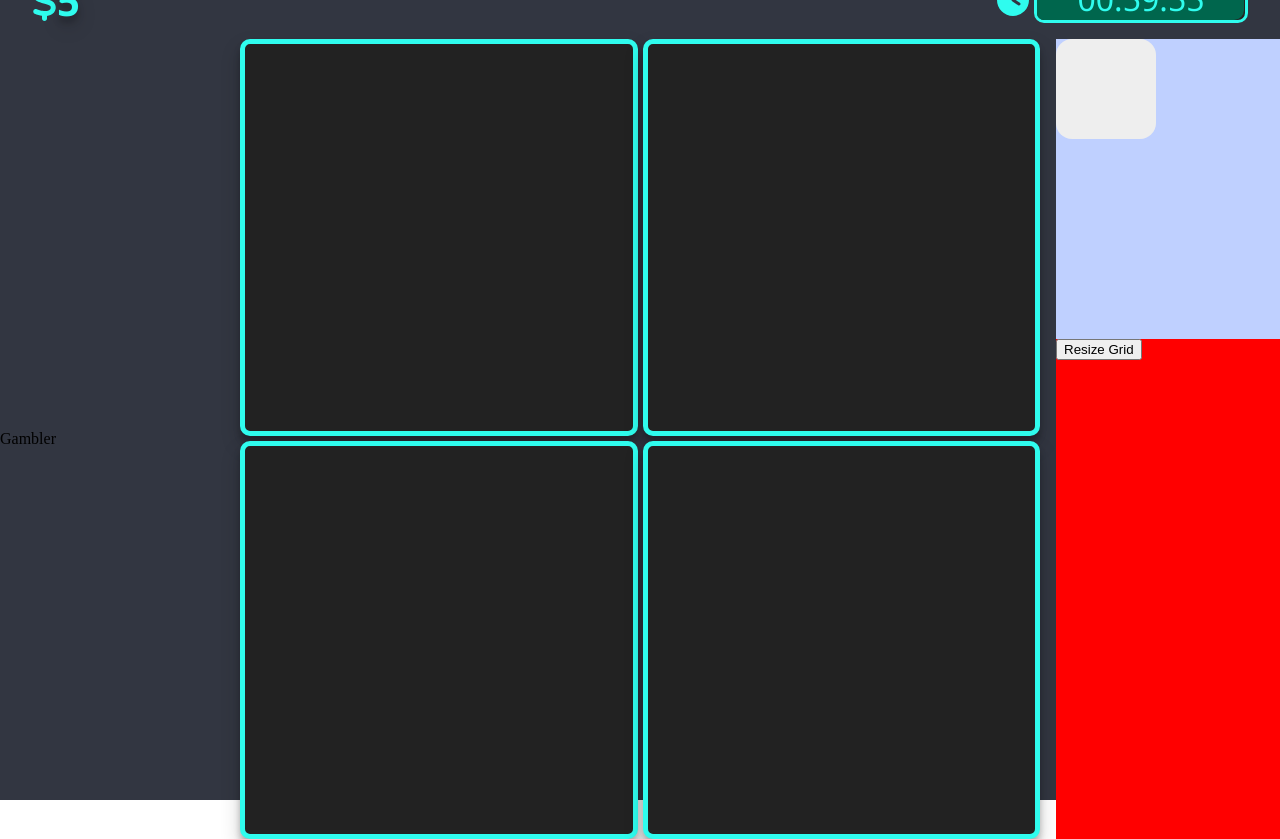
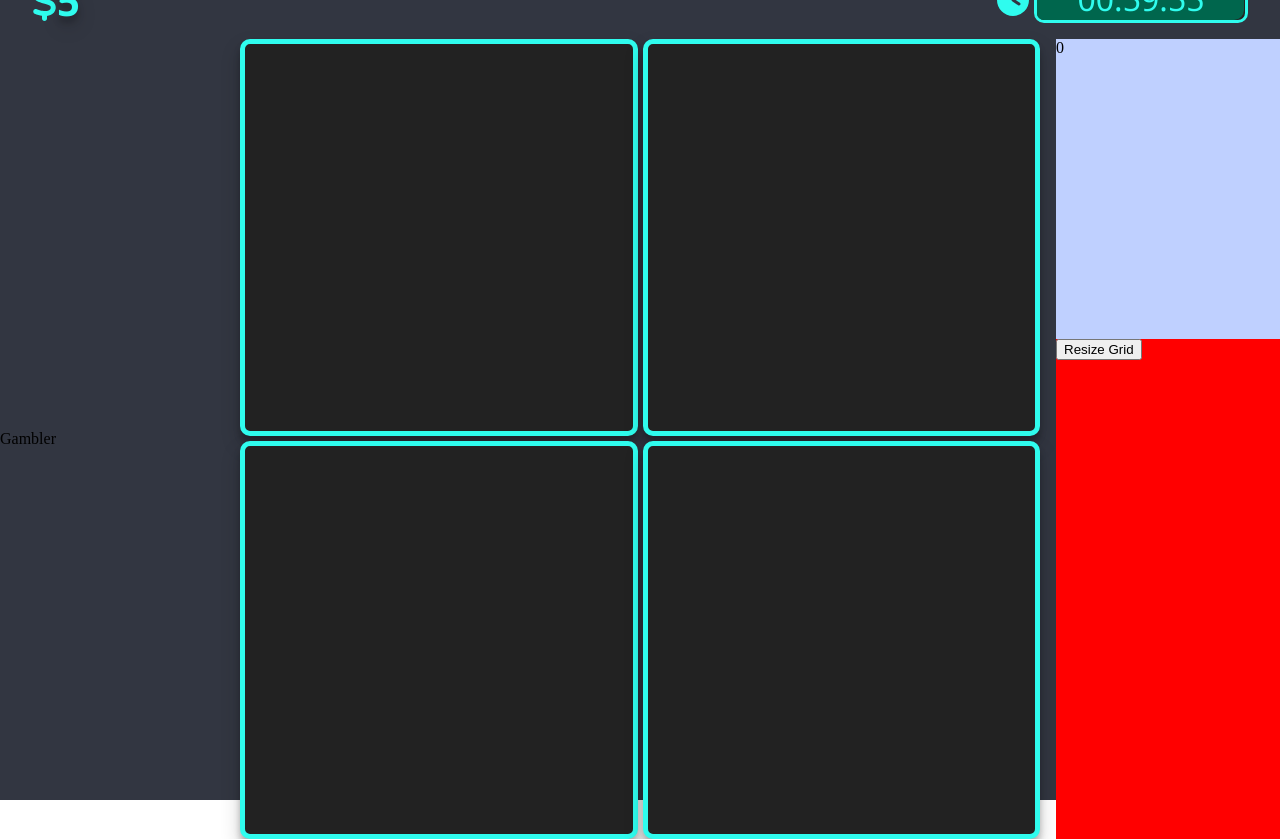
Before and after one commit to Myc22Ka/TheGame, a React (Create React App) app: page / in a window 1280 px wide. Built offline with nearby package versions, Linux system fonts and the light colour scheme.

Commit message:
dragging pieces

```diff
--- a/src/components/Cell.tsx
+++ b/src/components/Cell.tsx
@@ -17,7 +17,7 @@ const Cell: React.FC<CellProps> = ({ cell, index }) => {
 
   return (
     <div className="cell" ref={cellRef}>
-      <div>{cell.name}</div>
+      <div>{cell.insideCell.name}</div>
     </div>
   );
 };
--- a/src/components/Piece.tsx
+++ /dev/null
@@ -1,24 +0,0 @@
-import React, { useCallback } from "react";
-import { motion } from "framer-motion";
-import usePiece from "../hooks/usePiece";
-
-const Piece: React.FC = () => {
-  const { pieceRef, tile, handleDragStart, handleDragEnd } = usePiece();
-
-  const calculateAnimation = useCallback(() => {
-    return tile.vector;
-  }, [tile]);
-
-  return (
-    <motion.div
-      className="box1"
-      drag={tile.dragTime.end ? tile.isdragged : true}
-      onDragStart={handleDragStart}
-      onDragEnd={handleDragEnd}
-      animate={tile.dragTime.end ? calculateAnimation() : {}}
-      ref={pieceRef}
-    />
-  );
-};
-
-export default Piece;
--- /dev/null
+++ b/src/components/Piece/Piece.tsx
@@ -0,0 +1,39 @@
+import React, { useCallback } from "react";
+import { motion } from "framer-motion";
+import usePiece from "../../hooks/usePiece";
+import { PieceType } from "../../contexts/GameContext";
+
+type PiecePropsType = {
+  piece: PieceType;
+};
+
+const Piece: React.FC<PiecePropsType> = ({ piece }) => {
+  const { pieceRef, tile, handleDragStart, handleDragEnd, hidePiece } =
+    usePiece(piece);
+
+  const calculateAnimation = useCallback(() => {
+    return tile.vector;
+  }, [tile]);
+
+  if (!tile.show) return <></>;
+
+  return (
+    <motion.div
+      className="box1"
+      drag={tile.dragEnd ? tile.isdragged : true}
+      onDragStart={handleDragStart}
+      onDragEnd={handleDragEnd}
+      animate={tile.dragEnd ? calculateAnimation() : {}}
+      transition={{
+        damping: 20,
+        stiffness: 200,
+        restDelta: 0.01,
+        type: "spring",
+      }}
+      onAnimationComplete={hidePiece}
+      ref={pieceRef}
+    />
+  );
+};
+
+export default Piece;
--- /dev/null
+++ b/src/components/Piece/RandomPieceGen.tsx
@@ -0,0 +1,42 @@
+import React, { useEffect, useState } from "react";
+import Piece from "./Piece";
+import options from "../../config.json";
+import { PieceType } from "../../contexts/GameContext";
+
+const pieces: PieceType[] = [
+  { name: "1", sell: 100 },
+  { name: "2", sell: 200 },
+];
+
+const generateRandomPiece = () => {
+  return pieces[Math.floor(Math.random() * pieces.length)];
+};
+
+const RandomPieceGen: React.FC = () => {
+  const [time, setTime] = useState(options.tiles.pieceCycleTime);
+
+  useEffect(() => {
+    let interval: ReturnType<typeof setInterval>;
+
+    interval = setInterval(() => {
+      setTime((prev) =>
+        prev - options.time.defaultTimeTick * 1000 < 0
+          ? options.tiles.pieceCycleTime
+          : prev - options.time.defaultTimeTick * 1000
+      );
+    }, options.time.defaultTimeTick * 1000);
+
+    return () => {
+      clearInterval(interval);
+    };
+  }, []);
+
+  return (
+    <div className="random-component-gen">
+      <div>{time}</div>
+      {time > 0 && <Piece piece={generateRandomPiece()} />}
+    </div>
+  );
+};
+
+export default RandomPieceGen;
--- a/src/config.json
+++ b/src/config.json
@@ -18,7 +18,6 @@
     "maxTime": 3600
   },
   "tiles": {
-    "animationTime": 1000,
-    "pieceCycleTime": 3000
+    "pieceCycleTime": 2000
   }
 }
--- a/src/contexts/GameContext.tsx
+++ b/src/contexts/GameContext.tsx
@@ -7,14 +7,26 @@ import React, {
 } from "react";
 import options from "../config.json";
 
+export type PieceType = {
+  name: string;
+  sell: number;
+};
+
+export const emptyPiece: PieceType = {
+  name: "",
+  sell: 0,
+};
+
 export type GridEntry = {
-  name: string;
+  insideCell: PieceType;
   ref: React.RefObject<HTMLDivElement> | null;
+  isEmpty: boolean;
 };
 
 export const emptyCell: GridEntry = {
-  name: "",
+  insideCell: emptyPiece,
   ref: null,
+  isEmpty: true,
 };
 
 export type GameType = {
@@ -35,6 +47,22 @@ const useGameContext = (defaultGame: GameType) => {
   const gameLoseEvent = useCallback(
     () => setGame((prev) => ({ ...prev, gameOver: true })),
     []
+  );
+
+  const addPieceToCell = useCallback(
+    (cell: GridEntry, piece: PieceType) => {
+      const foundIndex = game.grid.findIndex((entry) => entry.ref === cell.ref);
+
+      const newGrid = [...game.grid];
+      newGrid[foundIndex] = {
+        ...newGrid[foundIndex],
+        insideCell: piece,
+        isEmpty: false,
+      };
+
+      setGame((prev) => ({ ...prev, grid: newGrid }));
+    },
+    [game]
   );
 
   const addRefToCell = useCallback(
@@ -67,7 +95,7 @@ const useGameContext = (defaultGame: GameType) => {
     }));
   }, [game]);
 
-  return { game, gameLoseEvent, resizeGrid, addRefToCell };
+  return { game, gameLoseEvent, resizeGrid, addRefToCell, addPieceToCell };
 };
 
 const initContextState: ReturnType<typeof useGameContext> = {
@@ -75,6 +103,7 @@ const initContextState: ReturnType<typeof useGameContext> = {
   gameLoseEvent: () => {},
   resizeGrid: () => {},
   addRefToCell: () => {},
+  addPieceToCell: () => {},
 };
 
 export const GameContext = createContext(initContextState);
@@ -95,8 +124,8 @@ export const GameProvider = ({
 };
 
 export const useGame = () => {
-  const { game, gameLoseEvent, resizeGrid, addRefToCell } =
+  const { game, gameLoseEvent, resizeGrid, addRefToCell, addPieceToCell } =
     useContext(GameContext);
 
-  return { game, gameLoseEvent, resizeGrid, addRefToCell };
+  return { game, gameLoseEvent, resizeGrid, addRefToCell, addPieceToCell };
 };
--- a/src/contexts/ScoreContext.tsx
+++ b/src/contexts/ScoreContext.tsx
@@ -27,6 +27,10 @@ const useScoreContext = (defaultScore: ScoreType) => {
     []
   );
 
+  const addSomeGold = useCallback((amount: number) => {
+    setScore((prev) => ({ ...prev, gold: prev.gold + amount }));
+  }, []);
+
   const removeSomeGold = useCallback((amount: number) => {
     setScore((prev) => ({ ...prev, gold: prev.gold - amount }));
   }, []);
@@ -35,7 +39,7 @@ const useScoreContext = (defaultScore: ScoreType) => {
     setScore((prev) => ({ ...prev, multiplier: newMultiplier }));
   }, []);
 
-  return { score, addGold, setMultiplier, removeSomeGold };
+  return { score, addGold, setMultiplier, removeSomeGold, addSomeGold };
 };
 
 const initContextState: ReturnType<typeof useScoreContext> = {
@@ -43,6 +47,7 @@ const initContextState: ReturnType<typeof useScoreContext> = {
   addGold: () => {},
   setMultiplier: () => {},
   removeSomeGold: () => {},
+  addSomeGold: () => {},
 };
 
 export const ScoreContext = createContext(initContextState);
@@ -63,8 +68,8 @@ export const ScoreProvider = ({
 };
 
 export const useScore = () => {
-  const { score, setMultiplier, addGold, removeSomeGold } =
+  const { score, setMultiplier, addGold, removeSomeGold, addSomeGold } =
     useContext(ScoreContext);
 
-  return { score, setMultiplier, addGold, removeSomeGold };
+  return { score, setMultiplier, addGold, removeSomeGold, addSomeGold };
 };
--- a/src/hooks/usePiece.tsx
+++ b/src/hooks/usePiece.tsx
@@ -1,29 +1,22 @@
-import { useState, useRef, useCallback } from "react";
-import { emptyCell, useGame } from "../contexts/GameContext";
-
-type PieceType = {
-  name: string;
-};
+import { useState, useRef, useCallback, useEffect } from "react";
+import {
+  GridEntry,
+  PieceType,
+  emptyCell,
+  useGame,
+} from "../contexts/GameContext";
+import { useScore } from "../contexts/ScoreContext";
 
 type Cords = {
   x: number;
   y: number;
 };
 
-const defaultPiece: PieceType = {
-  name: "component1",
-};
-
-const ARRAY_OF_COMPONENTS: PieceType[] = [
-  { name: "component1" },
-  { name: "component2" },
-];
-
 const defaultState = {
-  piece: defaultPiece,
   isdragged: false,
+  show: true,
   nearestCell: emptyCell,
-  dragTime: { start: Date.now(), end: 0 },
+  dragEnd: false,
   startingPosition: { x: 0, y: 0 },
   vector: { x: 0, y: 0 },
 };
@@ -41,16 +34,16 @@ const getFixedRectPosition = (ref: React.RefObject<HTMLDivElement>): Cords => {
   return position;
 };
 
-export const usePiece = () => {
+export const usePiece = (piece: PieceType) => {
   const pieceRef = useRef<HTMLDivElement>(null);
   const [tile, setTile] = useState(defaultState);
-  const { game } = useGame();
+  const { game, addPieceToCell } = useGame();
+  const { addSomeGold } = useScore();
 
   const handleDragStart = useCallback(() => {
     setTile((prev) => ({
       ...prev,
       isdragged: true,
-      dragTime: { ...prev.dragTime, end: 0 },
       startingPosition: getFixedRectPosition(pieceRef),
     }));
   }, [tile]);
@@ -76,20 +69,36 @@ export const usePiece = () => {
             },
           };
         })
+        .filter((entry) => entry.cell.isEmpty)
         .sort((a, b) => a.distance - b.distance)[0];
+
+      if (!nearestCell) {
+        addSomeGold(piece.sell);
+        setTile((prev) => ({ ...prev, show: false }));
+        return;
+      }
 
       setTile((prev) => ({
         ...prev,
         isdragged: false,
         nearestCell: nearestCell.cell,
-        dragTime: { ...prev.dragTime, end: Date.now() },
+        dragEnd: true,
         vector: nearestCell.vector,
       }));
     },
     [tile]
   );
 
-  return { tile, pieceRef, handleDragEnd, handleDragStart };
+  const hidePiece = () => {
+    addPieceToCell(tile.nearestCell, piece);
+    setTile((prev) => ({ ...prev, show: false }));
+  };
+
+  // useEffect(() => {
+  //   console.log(tile);
+  // }, [tile]);
+
+  return { tile, pieceRef, handleDragEnd, handleDragStart, hidePiece };
 };
 
 export default usePiece;
--- a/src/layout/Shop.tsx
+++ b/src/layout/Shop.tsx
@@ -1,9 +1,9 @@
 import React from "react";
 import { useGame } from "../contexts/GameContext";
 import "../styles/shop.scss";
-import Piece from "../components/Piece";
 import options from "../config.json";
 import { useScore } from "../contexts/ScoreContext";
+import RandomPieceGen from "../components/Piece/RandomPieceGen";
 
 const Shop: React.FC = () => {
   const { game, resizeGrid } = useGame();
@@ -21,9 +21,7 @@ const Shop: React.FC = () => {
 
   return (
     <div className="shop">
-      <div className="random-component-gen">
-        <Piece />
-      </div>
+      <RandomPieceGen />
       <button onClick={handleClick}>Resize Grid</button>
     </div>
   );
```
